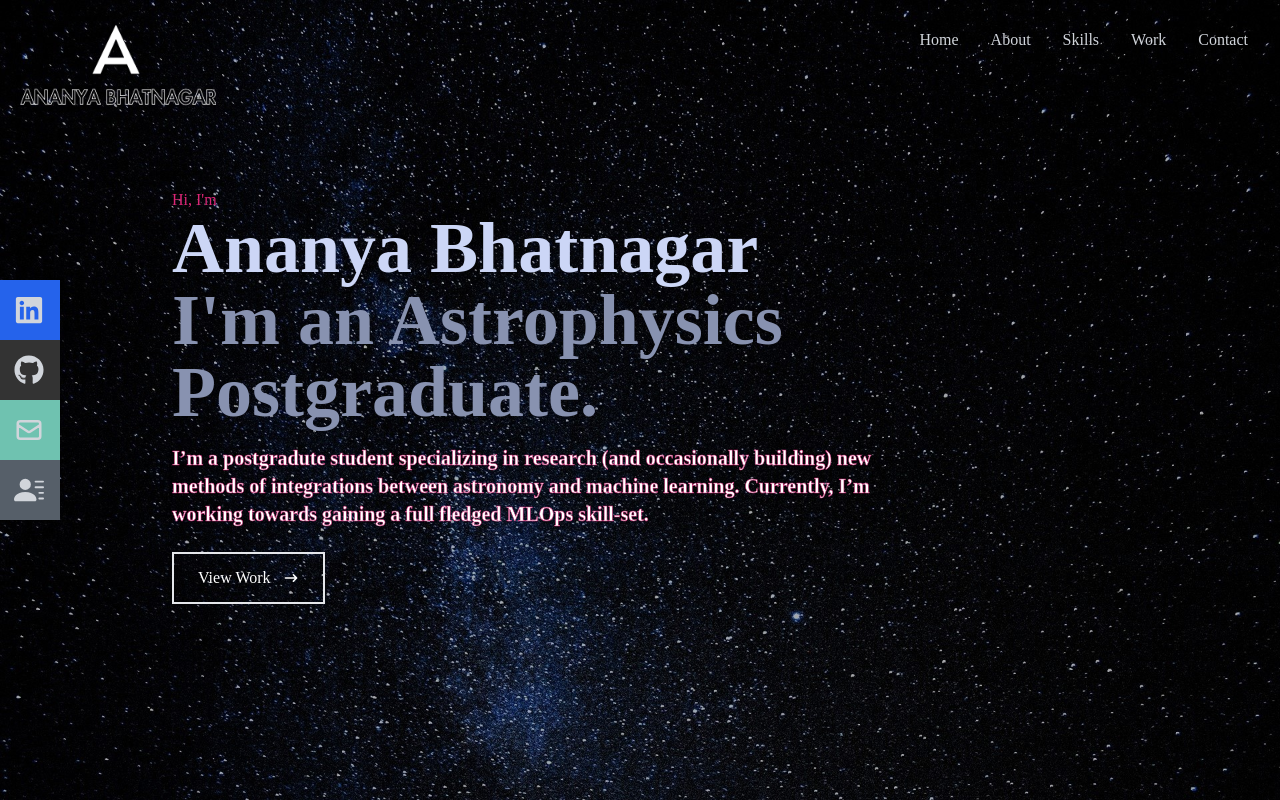
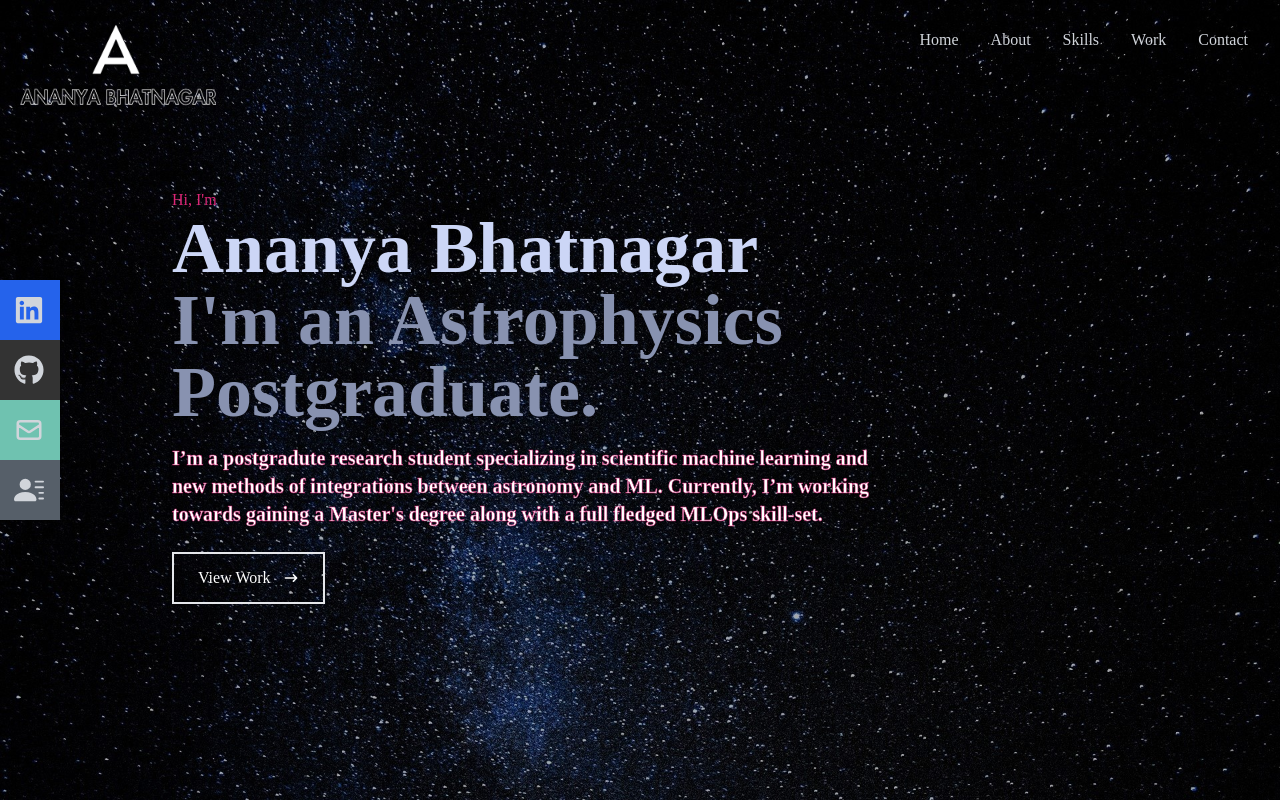
Before and after one commit to bananya-ml/portfolio, a React (Create React App) app: page / in a window 1280 px wide. Shown: the top 800 px of the page. Built offline with nearby package versions, Linux system fonts and the light colour scheme.

Commit message:
Edited main page

```diff
--- a/src/components/Home.jsx
+++ b/src/components/Home.jsx
@@ -16,9 +16,9 @@ const Home = () => {
           I'm an Astrophysics Postgraduate.
         </h2>
         <p className='text-xl text-pink-600 py-4 font-bold max-w-[700px] shadow'>
-          I’m a postgradute student specializing in research (and occasionally
-          building) new methods of integrations between astronomy and machine learning.
-          Currently, I’m working towards gaining a full fledged MLOps skill-set.
+          I’m a postgradute research student specializing in scientific machine learning and
+          new methods of integrations between astronomy and ML. Currently, I’m working towards
+          gaining a Master's degree along with a full fledged MLOps skill-set.
         </p>
         <div>
           <Link to='work' smooth={true} duration={500}>
```
